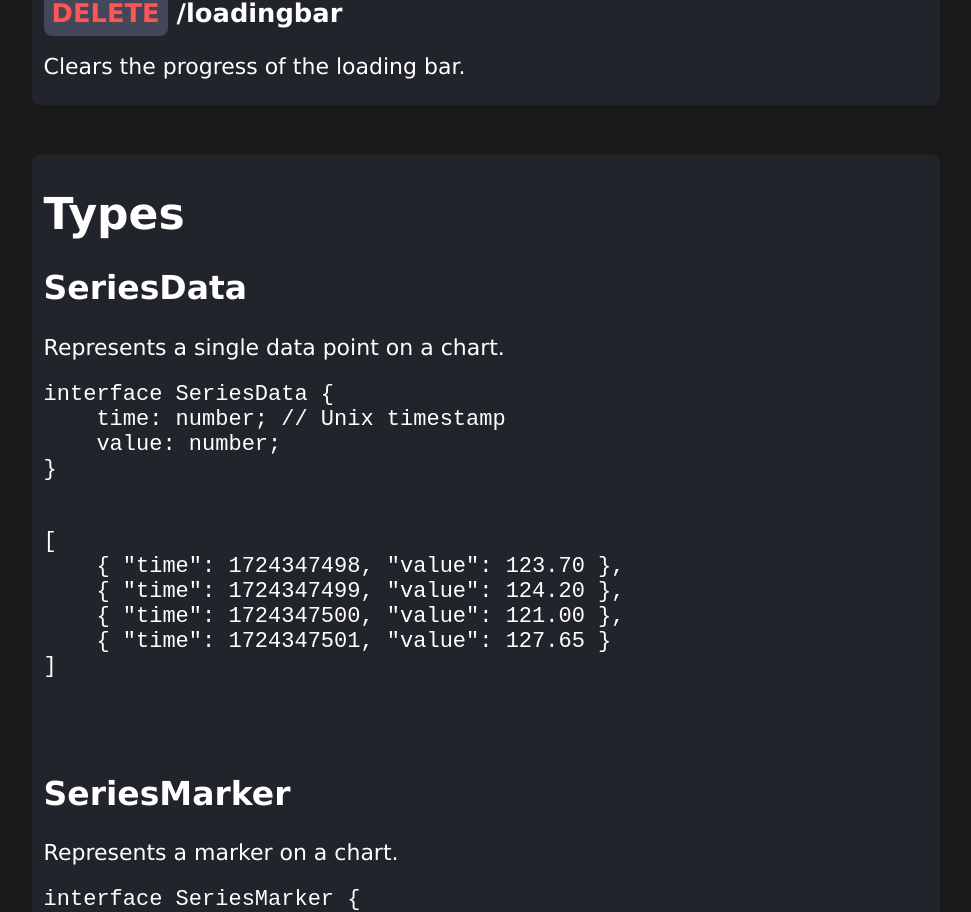
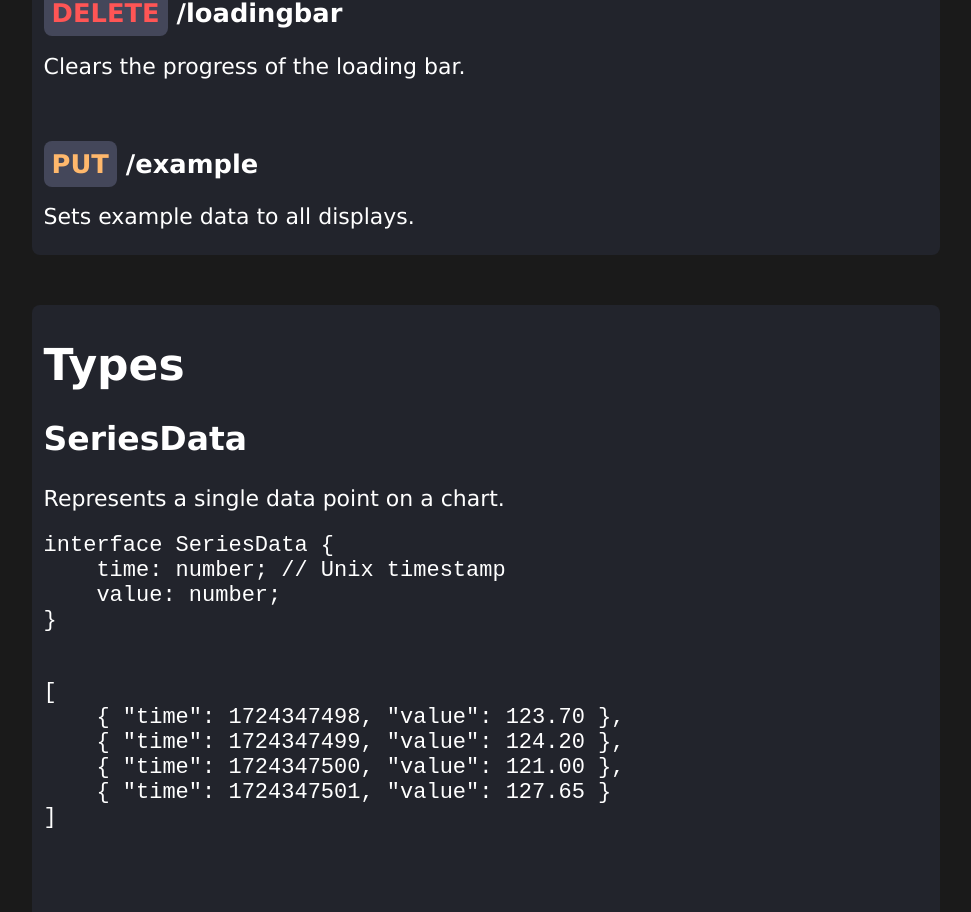
Before and after one commit to stormyhs/charter, a SvelteKit app: page /docs in a window 1280 px wide. Shown: the part 4137-5049 px from the top of the page, without its empty margins (154-1125 px from the left). Built offline with nearby package versions, Linux system fonts and the light colour scheme.

Commit message:
docs: add /example to docs

```diff
--- a/src/routes/docs/+page.svelte
+++ b/src/routes/docs/+page.svelte
@@ -136,6 +136,12 @@
 
         <h3><span class="verb red">DELETE</span> /loadingbar</h3>
         <p>Clears the progress of the loading bar.</p>
+
+        <div style="margin-top: 70px;"></div>
+
+        <h3><span class="verb orange">PUT</span> /example</h3>
+        <p>Sets example data to all displays.</p>
+
     </Container>
 </div>
 
```
